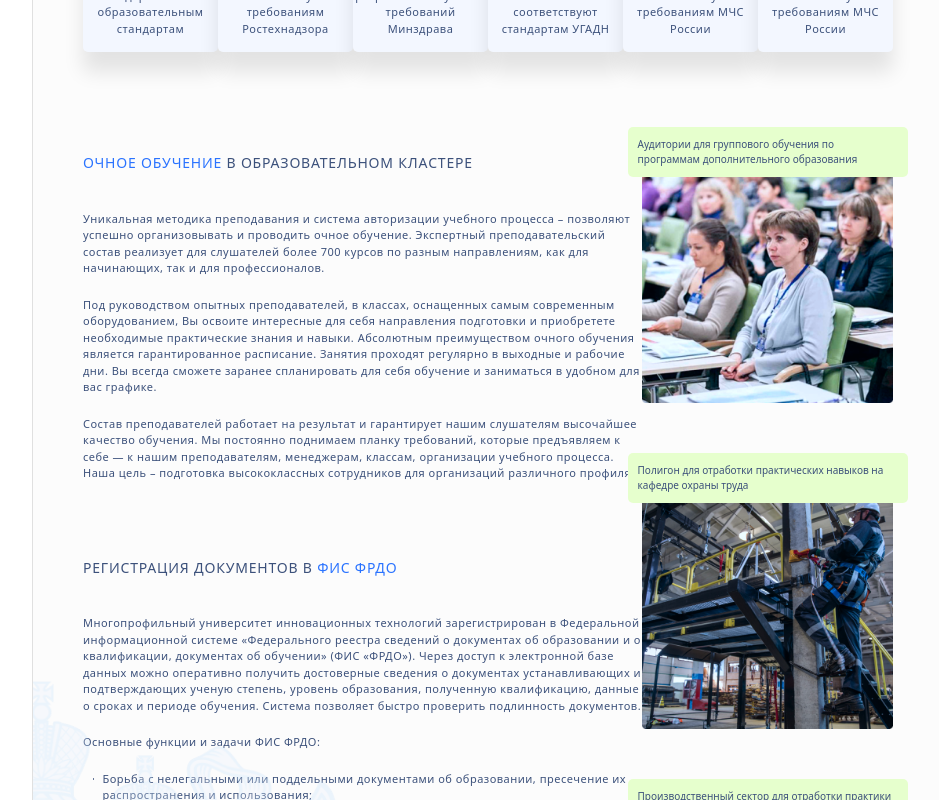
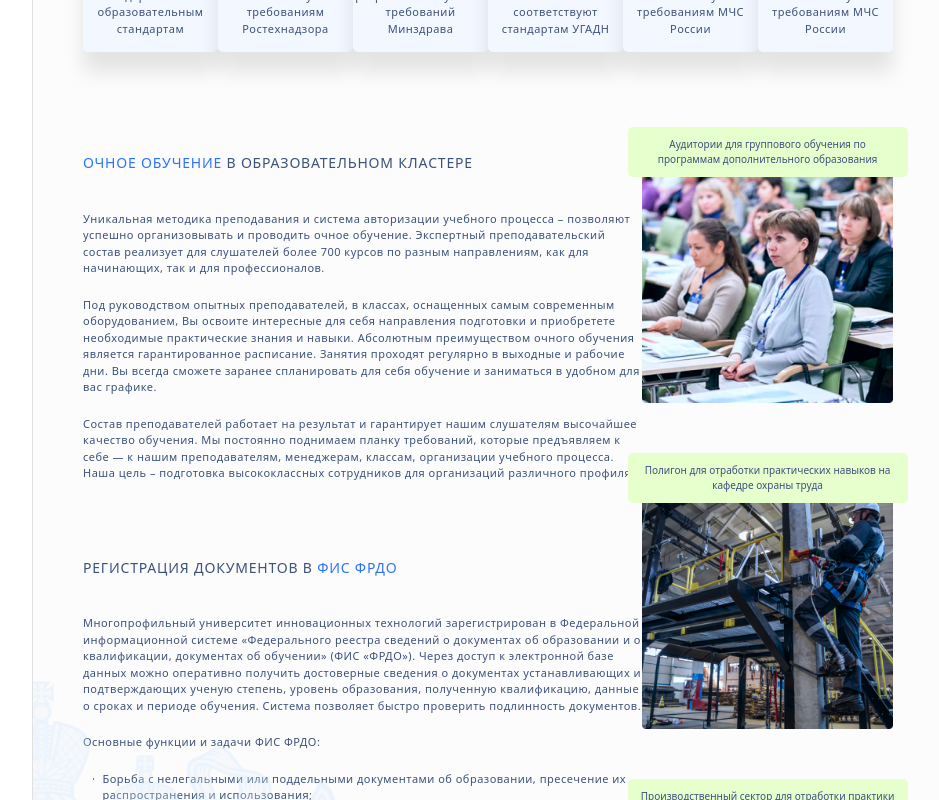
Before and after one commit to Jirafek/Unic, a React (Vite) app: page / in a window 1280 px wide. Shown: the part 4240-5040 px from the top of the page, without its empty margins (287-1226 px from the left). Built offline with nearby package versions, Linux system fonts and the light colour scheme.

Commit message:
fix: text center

```diff
--- a/src/components/HeadTextBlock.jsx
+++ b/src/components/HeadTextBlock.jsx
@@ -6,7 +6,7 @@ const HeadTextBlock = () => {
         let items = text_block_Data.map(el => {
             return (
                 <div key={uuid()} className='relative text-[#3C517B]'>
-                    <div className='px-[0.625rem] rounded-[5px] bg-[#E6FFCD] text-[0.625rem] flex justify-center items-center absolute left-1/2 -translate-x-[50%] -top-[1.563rem] w-[17.5rem] h-[3.125rem]'>
+                    <div className='px-[0.625rem] rounded-[5px] bg-[#E6FFCD] text-center text-[0.625rem] flex justify-center items-center absolute left-1/2 -translate-x-[50%] -top-[1.563rem] w-[17.5rem] h-[3.125rem]'>
                         {
                             el.text
                         }
```
